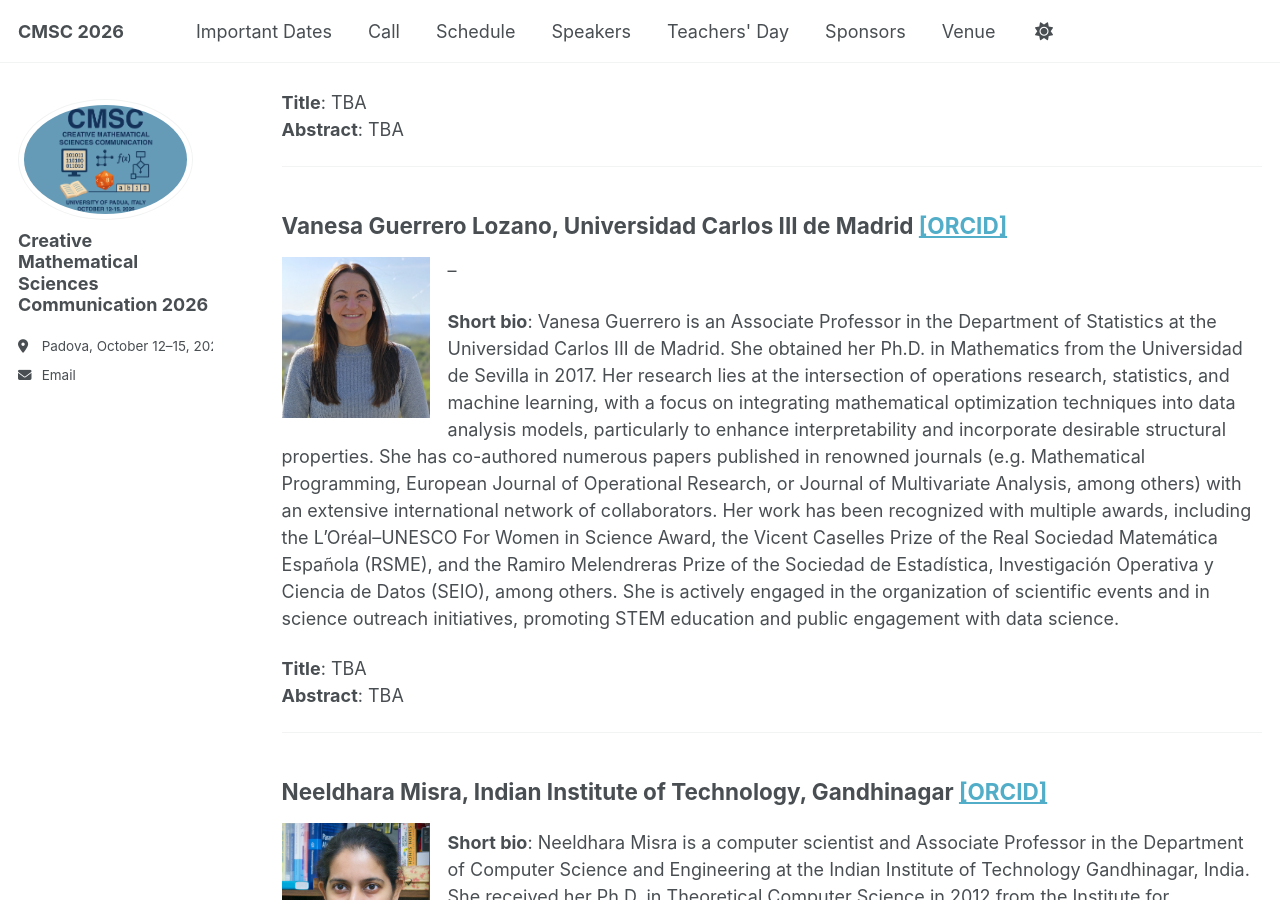
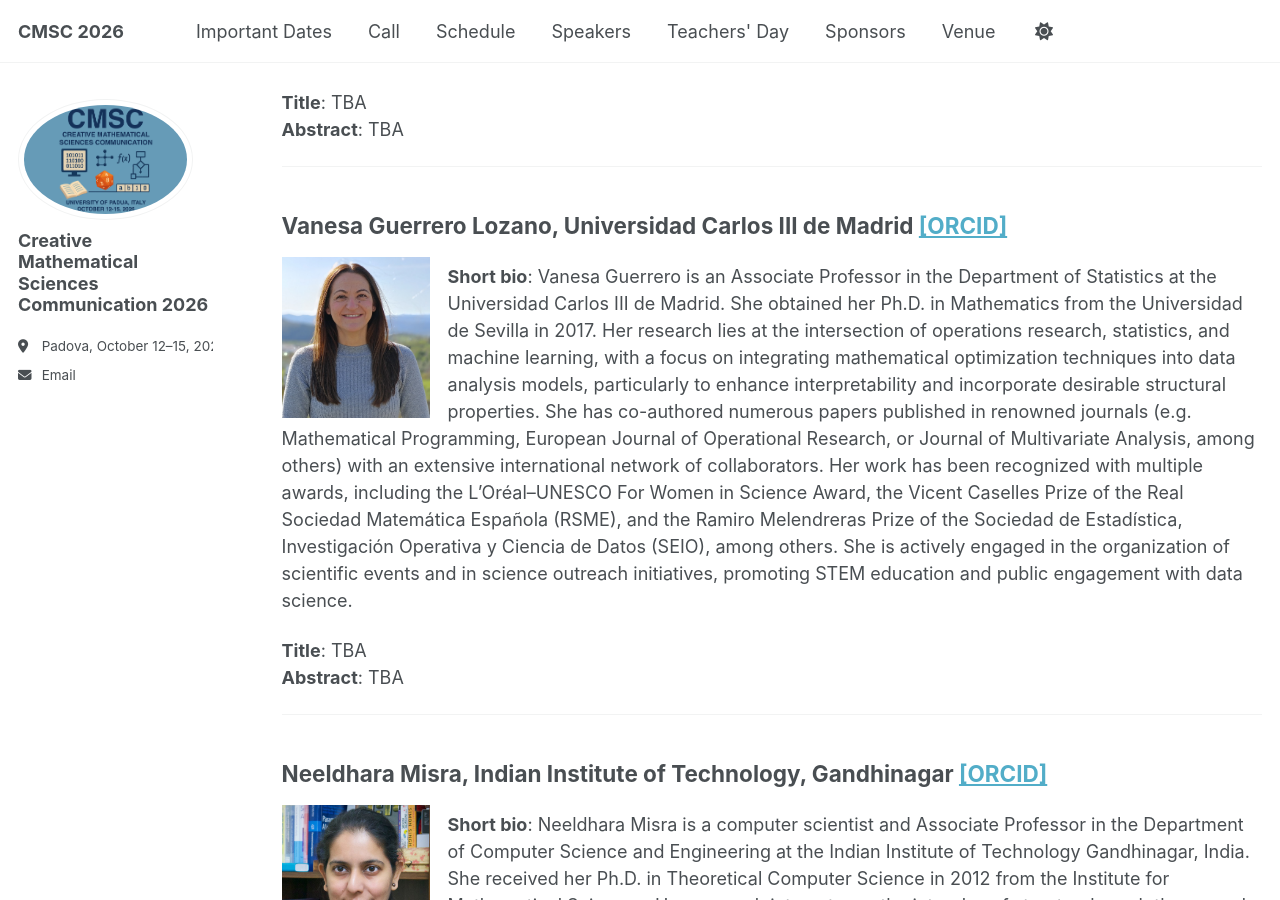
Before and after one commit to CMSC2026/cmsc2026.github.io, a Jekyll site: the page built from _pages/speakers.md, in a window 1280 px wide and 900 px high, scrolled down 454 px. Built offline with Jekyll 4.4.1, drawn with Linux system fonts in a browser that asks for light colours; a script that is not in the unit is left out.

```diff
--- a/_pages/speakers.md
+++ b/_pages/speakers.md
@@ -19,7 +19,7 @@
 
 ## Vanesa Guerrero Lozano, Universidad Carlos III de Madrid [[ORCID]](https://orcid.org/0000-0002-6610-7455)
 
--- ![](/images/speaker-vanesa-guerrero.jpg){: style="float: left; margin-right: 1em; max-width:148px;" }
+![](/images/speaker-vanesa-guerrero.jpg){: style="float: left; margin-right: 1em; max-width:148px;" }
 
 **Short bio**: Vanesa Guerrero is an Associate Professor in the Department of Statistics at the Universidad Carlos III de Madrid. She obtained her Ph.D. in Mathematics from the Universidad de Sevilla in 2017. Her research lies at the intersection of operations research, statistics, and machine learning, with a focus on integrating mathematical optimization techniques into data analysis models, particularly to enhance interpretability and incorporate desirable structural properties. She has co-authored numerous papers published in renowned journals (e.g. Mathematical Programming, European Journal of Operational Research, or Journal of Multivariate Analysis, among others) with an extensive international network of collaborators. Her work has been recognized with multiple awards,
 including the L’Oréal–UNESCO For Women in Science Award, the Vicent Caselles Prize of the Real Sociedad Matemática Española (RSME), and the Ramiro Melendreras Prize of the Sociedad de Estadística, Investigación Operativa y Ciencia de Datos (SEIO), among others.
```
